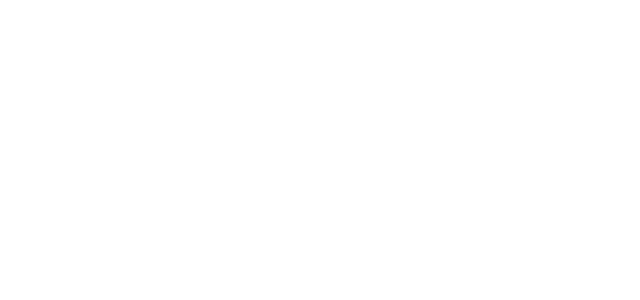
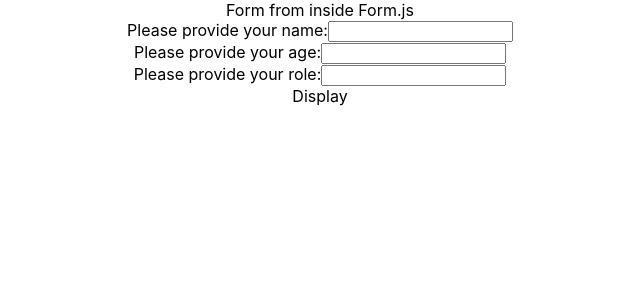
Before and after one commit to bloominstituteoftechnology/team-builder, a React (Create React App) app in the folder team-builder/: page / in a window 1280 px wide. Shown: the top 300 px of the page, without its empty margins (320-960 px from the left). Built offline with nearby package versions, Linux system fonts and the light colour scheme.

Commit message:
component built, working on managing form state now

```diff
--- a/team-builder/src/App.js
+++ b/team-builder/src/App.js
@@ -1,10 +1,24 @@
-import logo from './logo.svg';
-import './App.css';
-import data from './data';
+import "./App.css";
+import hardCodedData from "./data";
+import React, { useState } from "react";
+import Form from "./components/Form/Form";
+
+function App() {
+  const [data, setData] = useState(hardCodedData);
 console.log(data);
-function App() {
+  const changeInputHandler = (e) => {
+    const inputValue = e.target.value;
+    const inputName = e.target.name;
+    const newPerson =
+    console.log(inputValue);
+    console.log(inputName);
+
+  }
+
   return (
     <div className="App">
+      <Form addToState={changeInputHandler}/>
+      <div>Display</div>
     </div>
   );
 }
--- /dev/null
+++ b/team-builder/src/components/Form/Form.js
@@ -0,0 +1,29 @@
+import React from "react";
+import Input from "./Input/Input";
+
+const fields = {
+  name: "text",
+  age: "number",
+  role: "text",
+};
+
+const Form = (props) => {
+  return (
+    <>
+      <div>Form from inside Form.js</div>
+      {Object.keys(fields).map((field, i) => {
+        console.log(fields[field]);
+        return (
+          <Input
+            key={i}
+            id={field}
+            name={field}
+            type={fields[field]}
+            addToState={props.addToState}
+          />
+        );
+      })}
+    </>
+  );
+};
+export default Form;
--- /dev/null
+++ b/team-builder/src/components/Form/Input/Input.js
@@ -0,0 +1,22 @@
+import React from "react";
+
+const Input = (props) => {
+  console.log(props.addToState);
+  return (
+    <>
+      <label htmlFor={props.id}>
+        {" "}
+        Please provide your {props.id}:
+        <input
+          type={props.type}
+          id={props.id}
+          name={props.name}
+          onChange={props.addToState}
+        />
+      </label>
+      <br />
+    </>
+  );
+};
+
+export default Input;
```
Also changed, not shown: team-builder/src/components/Display/Display.js (added, +9 -0 lines), 1 other file (tests, documents, lock files or other folders).
